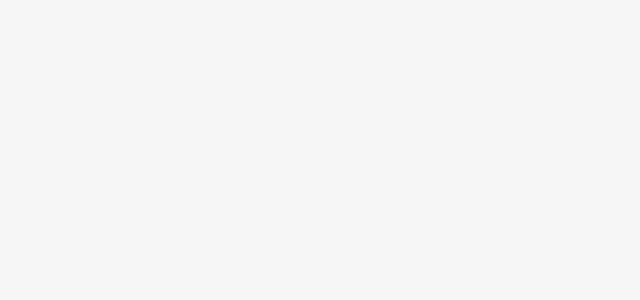
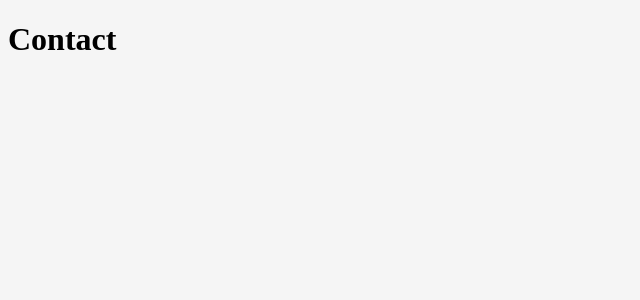
Before and after one commit to Spiderasasen/Semaj-Clark-Portfolio, a React app in the folder portfolio/: page /contact in a window 1280 px wide. Before the commit this address had no page. Shown: the top 300 px of the page, without its empty margins (0-640 px from the left). Built offline with nearby package versions, Linux system fonts and the light colour scheme; the HTML template or start-up script is replaced by a standard one.

Commit message:
got the new page working
now to add stuff

```diff
--- a/portfolio/src/App.jsx
+++ b/portfolio/src/App.jsx
@@ -1,6 +1,7 @@
 import {BrowserRouter as Router, Routes, Route} from "react-router-dom"
 import Home from "./pages/Home.jsx"
 import About from "./pages/About.jsx"
+import Contact from "./pages/Contact.jsx"
 
 function App(){
   return(
@@ -8,6 +9,7 @@ function App(){
         <Routes>
           <Route path="/" element={<Home />}/>
           <Route path="/about" element={<About />}/>
+          <Route path="/contact" element={<Contact />}/>
         </Routes>
       </Router>
   )
--- a/portfolio/src/components/Header.jsx
+++ b/portfolio/src/components/Header.jsx
@@ -19,6 +19,12 @@ function Header(){
             case "about":
                 navigate("/about");
                 break;
+            case "contact":
+                navigate("/contact");
+                break;
+            default:
+                console.log("no id found");
+                break;
         }
     }
 
--- /dev/null
+++ b/portfolio/src/pages/Contact.jsx
@@ -0,0 +1,10 @@
+import Header from "../components/Header.jsx";
+import Footer from "../components/Footer.jsx";
+import "../styles/main.css";
+
+function Contact(){
+    return(
+        <h1>Contact</h1>
+    )
+}
+export default Contact;
```
